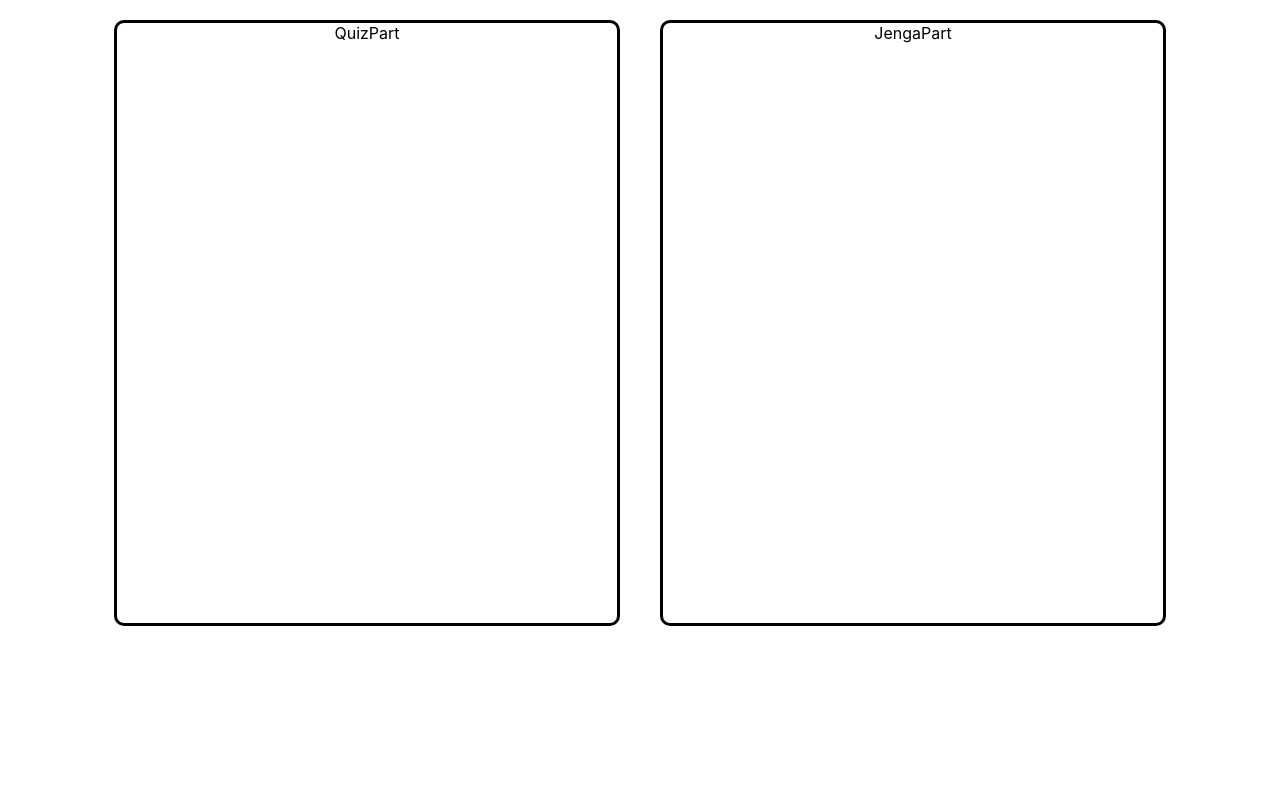
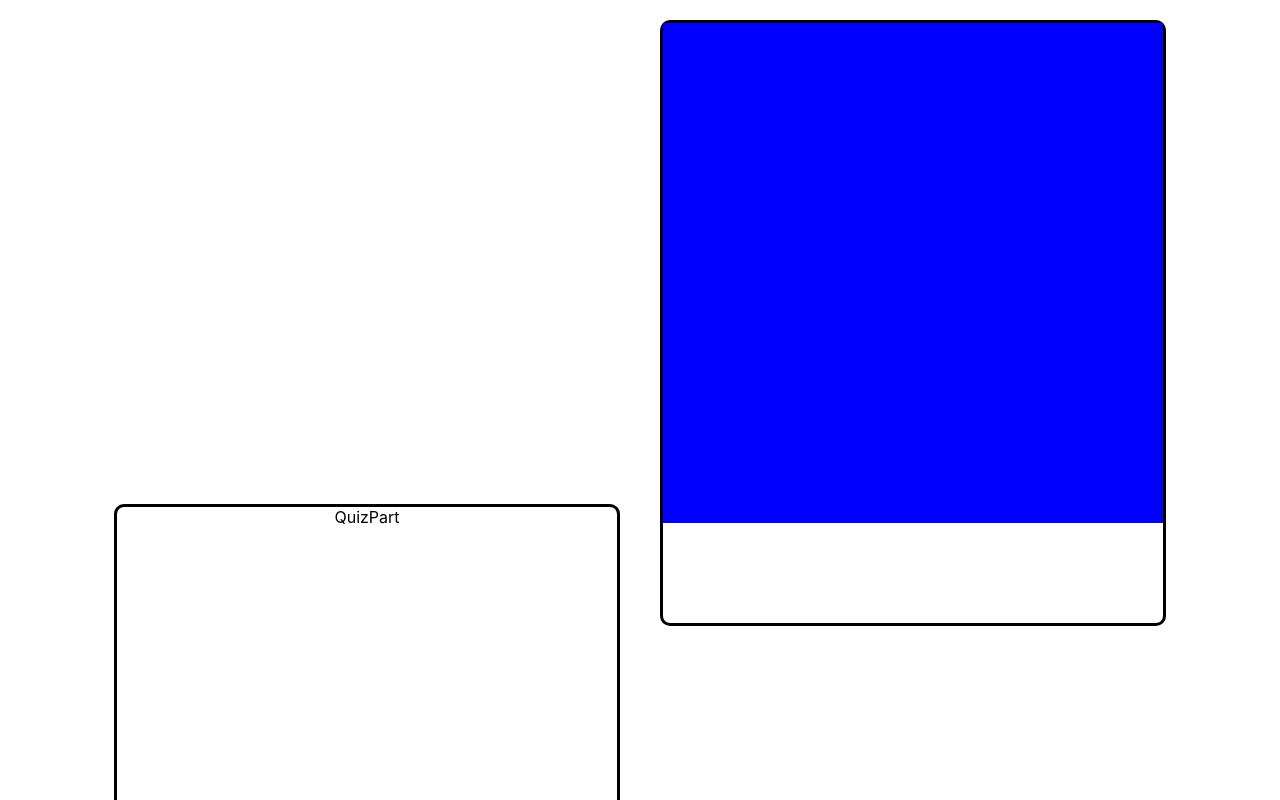
Before and after one commit to MartinUzunuv/my-app, a React (Create React App) app: page / in a window 1280 px wide. Shown: the top 800 px of the page. Built offline with nearby package versions, Linux system fonts and the light colour scheme.

Commit message:
Made the canvas. Now to fix it ig...

```diff
--- a/src/components/JengaPart.css
+++ b/src/components/JengaPart.css
@@ -8,3 +8,8 @@
     width: 500px;
     min-height: 600px;
 }
+
+.Canvas {
+    background-color: blue;
+    width: 100%;
+}
--- a/src/components/JengaPart.js
+++ b/src/components/JengaPart.js
@@ -2,8 +2,27 @@ import React from 'react'
 import './JengaPart.css'
 
 const JengaPart = () => {
+    const onClick = () => {
+        var canvas = document.getElementById('myCanvas');
+      var context = canvas.getContext('2d');
+      var centerX = canvas.width / 2;
+      var centerY = canvas.height / 2;
+      var radius = 70;
+
+
+
+      context.beginPath();
+      context.arc(centerX, centerY, radius, 0, 2 * Math.PI, false);
+      context.fillStyle = 'green';
+      context.fill();
+      context.lineWidth = 5;
+      context.strokeStyle = '#003300';
+      context.stroke();
+    }
   return (
-    <div className='JengaPart'>JengaPart</div>
+    <div className='JengaPart'>
+        <canvas className='Canvas' id="myCanvas" width="500%" height="500%" onClick={onClick}></canvas>
+    </div>
   )
 }
 
```
